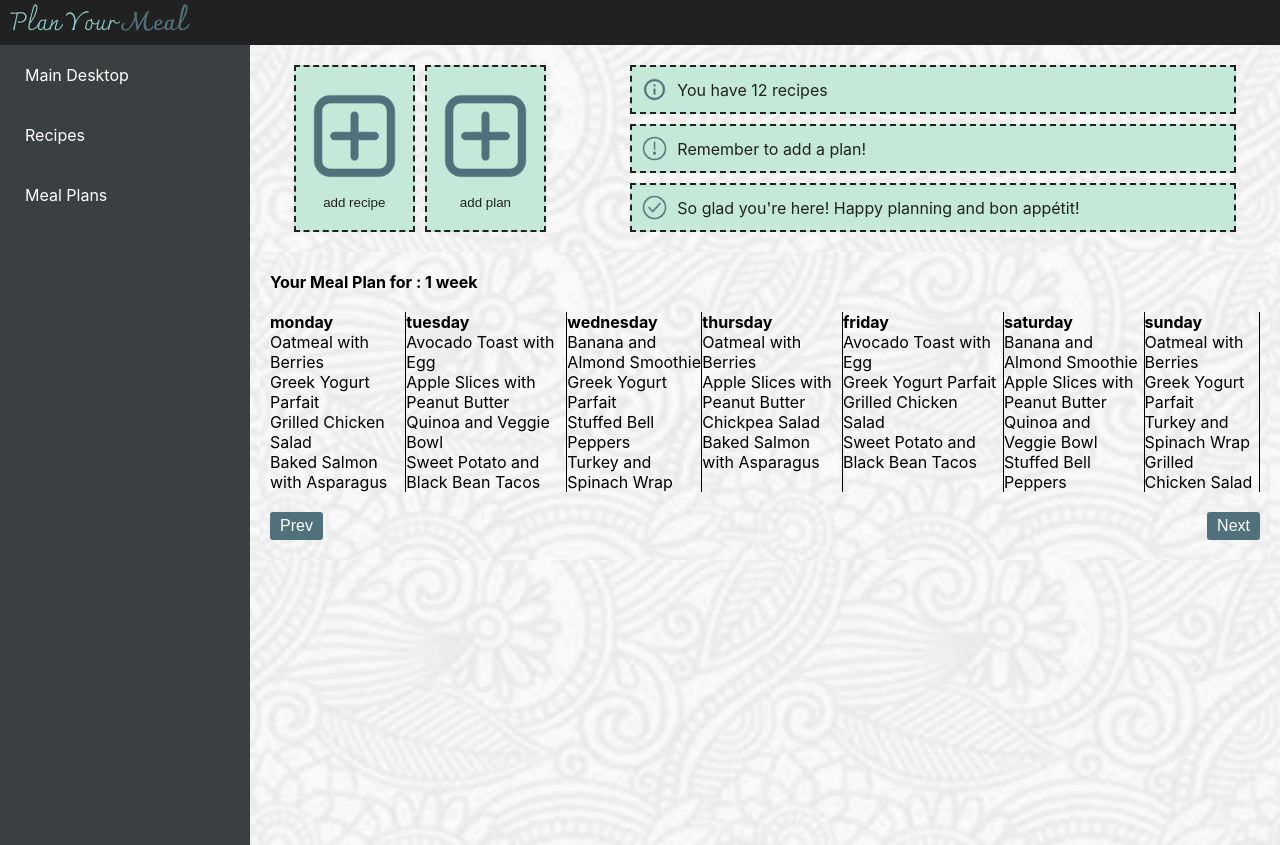
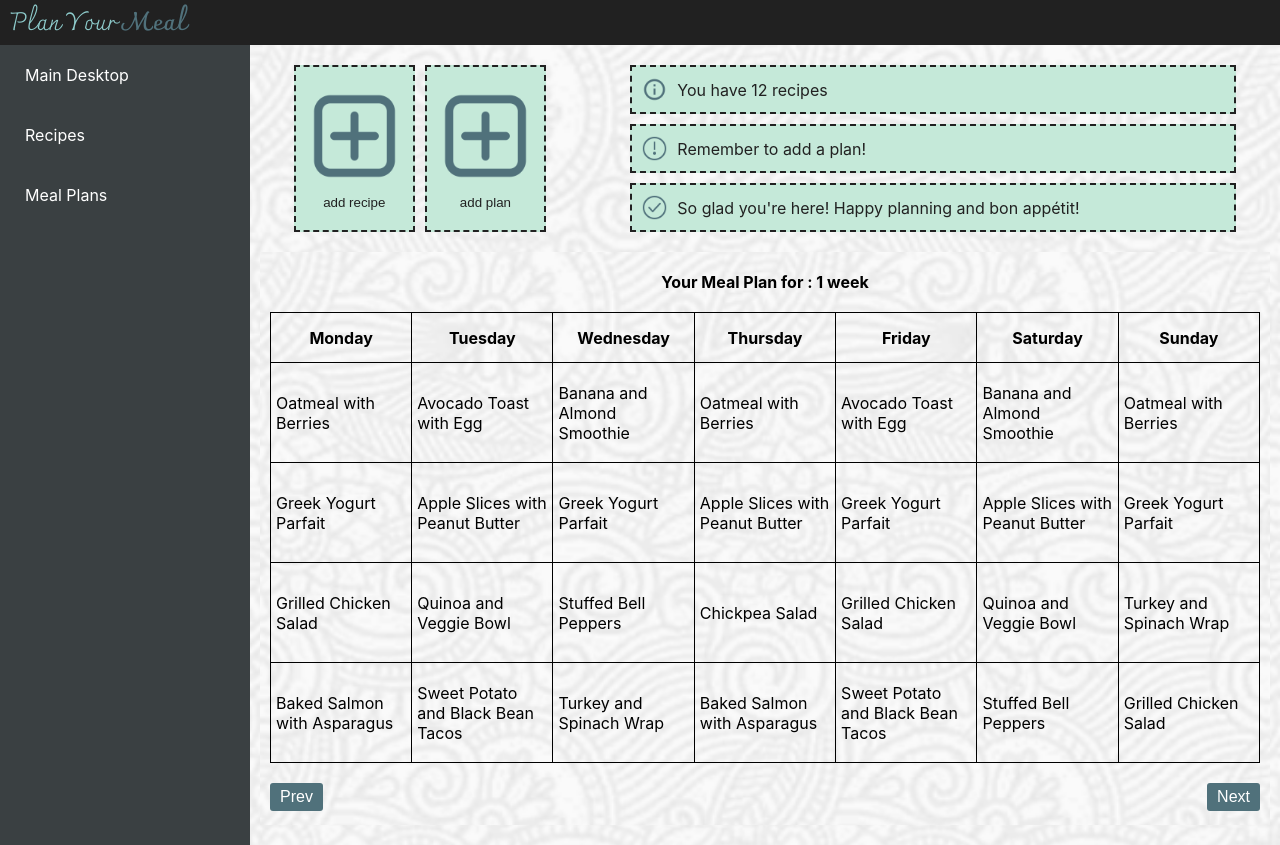
Before and after one commit to karolina-rachuta/plan-your-meal, a React (Create React App) app: page /app in a window 1280 px wide. Built offline with nearby package versions, Linux system fonts and the light colour scheme.

Commit message:
rwd main desktop

```diff
--- a/src/components/app/MainDesktop.jsx
+++ b/src/components/app/MainDesktop.jsx
@@ -76,26 +76,22 @@ function MainDesktop({ handleScreenChange }) {
             <div className="maindesktop__container add__container">
                 {selectedPlan && (
                     <>
-                        <h4>Your Meal Plan for : {selectedPlan.number} week</h4>
-                        <div
-                            className="add__botom"
-                            style={{
-                                display: 'flex',
-                                borderBotom: '1px solid black',
-                            }}
-                        >
+                        <h4 className="mealPlan__title">
+                            Your Meal Plan for : {selectedPlan.number} week
+                        </h4>
+                        <div className="add__botom">
                             {Object.keys(selectedPlan.mealPlan).map((day) => (
-                                <div
-                                    key={day}
-                                    style={{
-                                        borderRight: '1px solid black',
-                                    }}
-                                >
-                                    <h4>{day}</h4>
+                                <div className="mealplan__table" key={day}>
+                                    <h4 className="mealPlan__header">{day}</h4>
                                     {Object.entries(
                                         selectedPlan.mealPlan[day]
                                     ).map(([key, value]) => (
-                                        <p key={`${day}-${key}`}>{value}</p>
+                                        <p
+                                            className="mealPlan__row"
+                                            key={`${day}-${key}`}
+                                        >
+                                            {value}
+                                        </p>
                                     ))}
                                 </div>
                             ))}
--- a/src/components/app/NewSchedule.jsx
+++ b/src/components/app/NewSchedule.jsx
@@ -4,18 +4,18 @@ import { ScheduleContext } from '../../contex/ScheduleContex';
 import { saveScheduleToLocalStorage } from '../../helpers/manageLocalStorage';
 
 const INITIAL_MEAL = {
-    monday: { breakfast1: '', breakfast2: '', lunch: '', dinner: '' },
-    tuesday: { breakfast1: '', breakfast2: '', lunch: '', dinner: '' },
-    wednesday: {
+    Monday: { breakfast1: '', breakfast2: '', lunch: '', dinner: '' },
+    Tuesday: { breakfast1: '', breakfast2: '', lunch: '', dinner: '' },
+    Wednesday: {
         breakfast1: '',
         breakfast2: '',
         lunch: '',
         dinner: '',
     },
-    thursday: { breakfast1: '', breakfast2: '', lunch: '', dinner: '' },
-    friday: { breakfast1: '', breakfast2: '', lunch: '', dinner: '' },
-    saturday: { breakfast1: '', breakfast2: '', lunch: '', dinner: '' },
-    sunday: { breakfast1: '', breakfast2: '', lunch: '', dinner: '' },
+    Thursday: { breakfast1: '', breakfast2: '', lunch: '', dinner: '' },
+    Friday: { breakfast1: '', breakfast2: '', lunch: '', dinner: '' },
+    Saturday: { breakfast1: '', breakfast2: '', lunch: '', dinner: '' },
+    Sunday: { breakfast1: '', breakfast2: '', lunch: '', dinner: '' },
 };
 
 function NewSchedule({ handleScreenChange }) {
@@ -138,7 +138,7 @@ function NewSchedule({ handleScreenChange }) {
 
             <div className="add__botom add__bottom--col">
                 <div className="add__row">
-                    <p> </p>
+                    <h4> </h4>
                     <h4>Breakfast I</h4>
                     <h4>Breakfast II</h4>
                     <h4>Lunch</h4>
@@ -147,9 +147,7 @@ function NewSchedule({ handleScreenChange }) {
                 <div className="add__botom add__bottom--col">
                     {Object.keys(meals).map((day) => (
                         <div className="add__row" key={day}>
-                            <h4>
-                                {day.charAt(0).toUpperCase() + day.slice(1)}
-                            </h4>
+                            <h4>{day}</h4>
                             {Object.keys(meals[day]).map((mealType) => (
                                 <select
                                     key={mealType}
--- a/src/styles/components/app/maindesktop.scss
+++ b/src/styles/components/app/maindesktop.scss
@@ -14,6 +14,10 @@
         display: flex;
         justify-content: space-evenly;
 
+        @media only screen and (max-width: 560px) {
+            justify-content: center;
+        }
+
         .maindesktop__widget {
             width: 30%;
             text-align: center;
@@ -25,6 +29,10 @@
                 flex-direction: column;
                 width: 60%;
 
+            }
+
+            @media only screen and (max-width: 560px) {
+                flex-direction: column;
             }
 
             .widget__box {
@@ -41,6 +49,12 @@
                 background-color: rgb(197, 233, 217);
                 color: $primary-color;
 
+                @media only screen and (max-width: 560px) {
+                    flex-direction: column;
+                    width: 80%;
+                    height: 80%;
+                }
+
                 &--right {
                     width: 100%;
                     height: 100%;
@@ -49,6 +63,12 @@
                     align-items: center;
                     justify-content: start;
                     text-align: left;
+
+                    @media only screen and (max-width: 560px) {
+                        flex-direction: column;
+                        width: 100%;
+                        text-align: center;
+                    }
 
                     .widget__add--right {
                         width: 25px;
@@ -63,9 +83,76 @@
         }
     }
 
+    .maindesktop-navigation {
+        width: 100%;
+    }
+
 
     .maindesktop__bottom {
         width: 100%;
         text-align: center;
+
     }
 }
+
+.add__container {
+    align-items: center;
+}
+
+.add__botom {
+    display: flex;
+
+    @media only screen and (max-width: 860px) {
+        flex-direction: column;
+        align-items: center;
+        gap: 20px;
+        width: 80%;
+    }
+
+    @media only screen and (max-width: 560px) {
+        width: 100%;
+    }
+
+    .mealplan__table {
+        border-right: 1px solid black;
+        display: flex;
+        width: 100%;
+        flex-direction: column;
+        justify-content: center;
+        border-top: 1px solid black;
+
+        &:first-of-type {
+            border-left: 1px solid black;
+        }
+
+        @media screen and (max-width: 860px) {
+            border-left: 1px solid black;
+        }
+
+    }
+
+    .mealPlan__title {
+        padding: 5px;
+        text-align: center;
+    }
+
+    .mealPlan__row {
+        padding: 5px;
+        border-bottom: 1px black solid;
+        height: 100px;
+        display: flex;
+        flex-direction: column;
+        justify-content: center;
+    }
+
+    .mealPlan__header {
+        text-transform: capitalize;
+        height: 50px;
+        padding: 5px;
+        border-bottom: 1px black solid;
+        display: flex;
+        flex-direction: column;
+        justify-content: center;
+        align-items: center;
+    }
+}
--- a/src/styles/components/app/sidebar.scss
+++ b/src/styles/components/app/sidebar.scss
@@ -25,6 +25,7 @@
         @media only screen and (max-width: 580px) {
             border-left: none;
             border-bottom: 5px solid transparent;
+            text-align: center;
         }
 
         &:hover {
```
Also changed, not shown: src/contex/ScheduleContex.js (+11 -25 lines), 1 other file (tests, documents, lock files or other folders).
